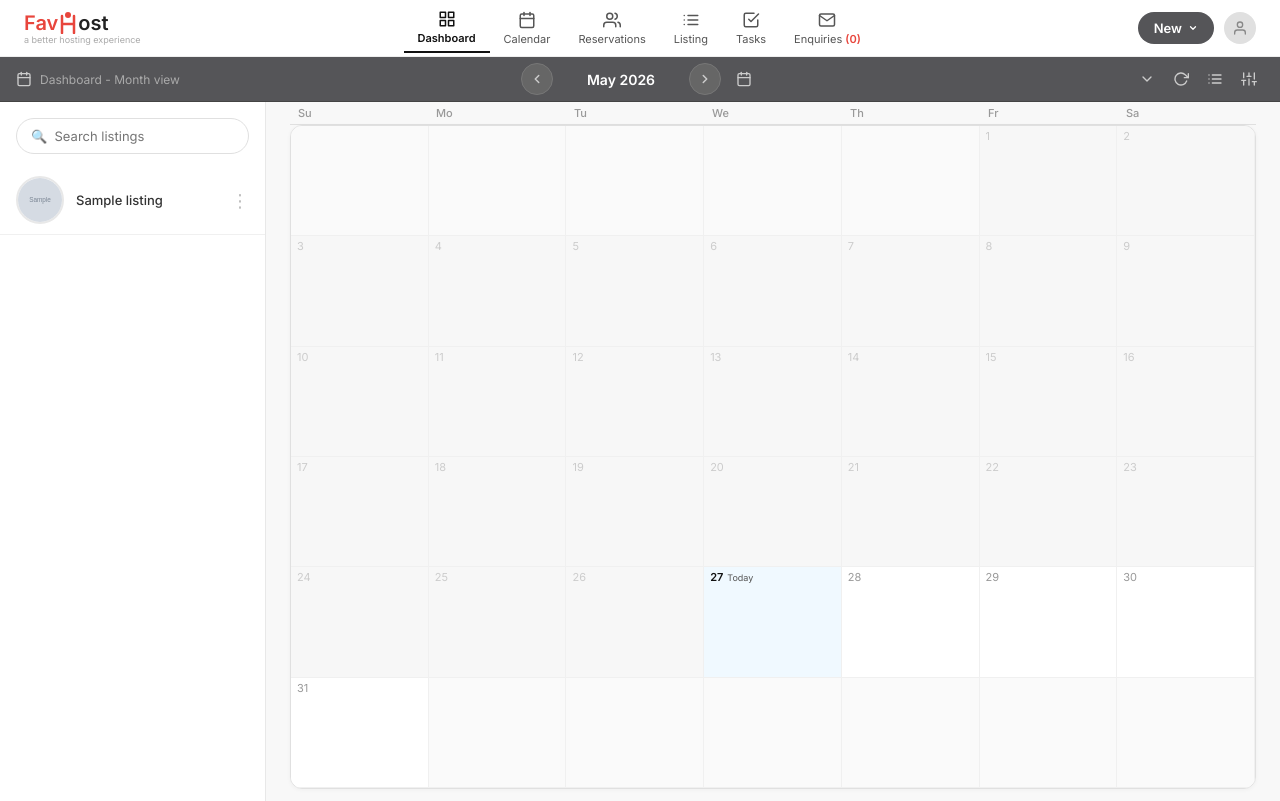
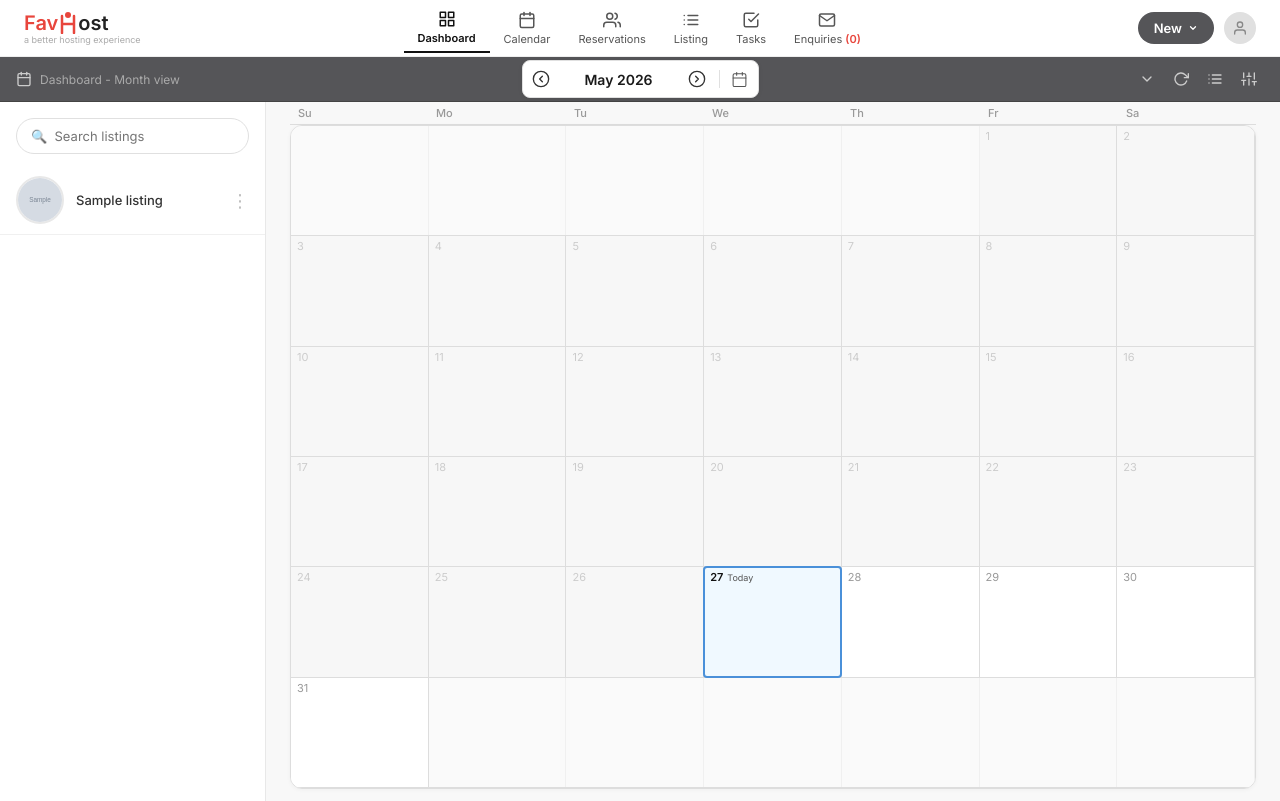
Before and after one commit to adityaaman-2120/Internship_01, a Django app: page / in a window 1280 px wide. Run offline with Django 5.2, Linux system fonts and the light colour scheme; tables that the repository leaves empty hold one stand-in row (values such as "Sample post"); grey boxes marked "Sample" are stand-in pictures.

Commit message:
fix the calander ui

```diff
--- a/reservations/templates/reservations/dashboard.html
+++ b/reservations/templates/reservations/dashboard.html
@@ -16,25 +16,29 @@
             <span style="color:#aaa;font-size:12px;">Dashboard - Month view</span>
         </div>
 
-        <div style="display:flex;align-items:center;gap:8px;margin:0 auto;">
-            <a href="/?{% if selected_listing %}listing_id={{ selected_listing.id }}&{% endif %}month={{ prev_month }}&year={{ prev_year }}" style="display:flex;align-items:center;justify-content:center;width:30px;height:30px;border-radius:50%;background:#666;border:1px solid #777;cursor:pointer;text-decoration:none;">
-                <svg width="14" height="14" viewBox="0 0 24 24" fill="none" stroke="#ccc" stroke-width="2.5" stroke-linecap="round" stroke-linejoin="round">
-                    <polyline points="15 18 9 12 15 6"/>
+        <div style="display:flex;align-items:center;margin:0 auto;background:white;border-radius:8px;border:1px solid #e0e0e0;height:36px;box-shadow:0 1px 4px rgba(0,0,0,0.08);">
+            <a href="/?{% if selected_listing %}listing_id={{ selected_listing.id }}&{% endif %}month={{ prev_month }}&year={{ prev_year }}" style="display:flex;align-items:center;justify-content:center;width:36px;height:36px;border-radius:50%;text-decoration:none;">
+                <svg width="18" height="18" viewBox="0 0 20 20" fill="none" stroke="#333" stroke-width="1.5" stroke-linecap="round" stroke-linejoin="round">
+                    <circle cx="10" cy="10" r="8.5"/>
+                    <polyline points="11.5 7 8.5 10 11.5 13"/>
                 </svg>
             </a>
-            <span style="color:white;font-size:14px;font-weight:700;min-width:120px;text-align:center;">{{ month_name }}</span>
-            <a href="/?{% if selected_listing %}listing_id={{ selected_listing.id }}&{% endif %}month={{ next_month }}&year={{ next_year }}" style="display:flex;align-items:center;justify-content:center;width:30px;height:30px;border-radius:50%;background:#666;border:1px solid #777;cursor:pointer;text-decoration:none;">
-                <svg width="14" height="14" viewBox="0 0 24 24" fill="none" stroke="#ccc" stroke-width="2.5" stroke-linecap="round" stroke-linejoin="round">
-                    <polyline points="9 18 15 12 9 6"/>
+            <span style="font-size:14px;font-weight:700;color:#1a1a1a;min-width:120px;text-align:center;white-space:nowrap;">{{ month_name }}</span>
+            <a href="/?{% if selected_listing %}listing_id={{ selected_listing.id }}&{% endif %}month={{ next_month }}&year={{ next_year }}" style="display:flex;align-items:center;justify-content:center;width:36px;height:36px;border-radius:50%;text-decoration:none;">
+                <svg width="18" height="18" viewBox="0 0 20 20" fill="none" stroke="#333" stroke-width="1.5" stroke-linecap="round" stroke-linejoin="round">
+                    <circle cx="10" cy="10" r="8.5"/>
+                    <polyline points="8.5 7 11.5 10 8.5 13"/>
                 </svg>
             </a>
-            <div style="display:flex;align-items:center;justify-content:center;width:30px;height:30px;cursor:pointer;">
-                <svg width="16" height="16" viewBox="0 0 24 24" fill="none" stroke="#ccc" stroke-width="2" stroke-linecap="round" stroke-linejoin="round">
+            <div style="width:1px;height:18px;background:#e0e0e0;margin:0 4px;"></div>
+            <button style="display:flex;align-items:center;justify-content:center;width:32px;height:32px;border:none;background:transparent;cursor:pointer;margin-right:2px;">
+                <svg width="17" height="17" viewBox="0 0 24 24" fill="none" stroke="#555" stroke-width="1.5" stroke-linecap="round" stroke-linejoin="round">
                     <rect x="3" y="4" width="18" height="18" rx="2" ry="2"/>
-                    <line x1="16" y1="2" x2="16" y2="6"/><line x1="8" y1="2" x2="8" y2="6"/>
+                    <line x1="16" y1="2" x2="16" y2="6"/>
+                    <line x1="8" y1="2" x2="8" y2="6"/>
                     <line x1="3" y1="10" x2="21" y2="10"/>
                 </svg>
-            </div>
+            </button>
         </div>
 
         <div style="display:flex;align-items:center;gap:4px;min-width:200px;justify-content:flex-end;">
@@ -76,22 +80,22 @@
         <div style="flex:1;display:flex;flex-direction:column;overflow:hidden;">
 
         <div style="display:grid;grid-template-columns:repeat(7,1fr);flex-shrink:0;padding:0 24px;">
-            <div style="padding:4px 0 4px 8px;font-size:11px;font-weight:500;color:#999;text-align:left;border-bottom:1px solid #e0e0e0;">Su</div>
-            <div style="padding:4px 0 4px 8px;font-size:11px;font-weight:500;color:#999;text-align:left;border-bottom:1px solid #e0e0e0;">Mo</div>
-            <div style="padding:4px 0 4px 8px;font-size:11px;font-weight:500;color:#999;text-align:left;border-bottom:1px solid #e0e0e0;">Tu</div>
-            <div style="padding:4px 0 4px 8px;font-size:11px;font-weight:500;color:#999;text-align:left;border-bottom:1px solid #e0e0e0;">We</div>
-            <div style="padding:4px 0 4px 8px;font-size:11px;font-weight:500;color:#999;text-align:left;border-bottom:1px solid #e0e0e0;">Th</div>
-            <div style="padding:4px 0 4px 8px;font-size:11px;font-weight:500;color:#999;text-align:left;border-bottom:1px solid #e0e0e0;">Fr</div>
-            <div style="padding:4px 0 4px 8px;font-size:11px;font-weight:500;color:#999;text-align:left;border-bottom:1px solid #e0e0e0;">Sa</div>
+            <div style="padding:4px 0 4px 8px;font-size:11px;font-weight:500;color:#999;text-align:left;border-bottom:1px solid #ddd;">Su</div>
+            <div style="padding:4px 0 4px 8px;font-size:11px;font-weight:500;color:#999;text-align:left;border-bottom:1px solid #ddd;">Mo</div>
+            <div style="padding:4px 0 4px 8px;font-size:11px;font-weight:500;color:#999;text-align:left;border-bottom:1px solid #ddd;">Tu</div>
+            <div style="padding:4px 0 4px 8px;font-size:11px;font-weight:500;color:#999;text-align:left;border-bottom:1px solid #ddd;">We</div>
+            <div style="padding:4px 0 4px 8px;font-size:11px;font-weight:500;color:#999;text-align:left;border-bottom:1px solid #ddd;">Th</div>
+            <div style="padding:4px 0 4px 8px;font-size:11px;font-weight:500;color:#999;text-align:left;border-bottom:1px solid #ddd;">Fr</div>
+            <div style="padding:4px 0 4px 8px;font-size:11px;font-weight:500;color:#999;text-align:left;border-bottom:1px solid #ddd;">Sa</div>
         </div>
 
-        <div style="flex:1;display:flex;flex-direction:column;margin:0 24px 12px;border:1px solid #e0e0e0;border-radius:12px;overflow:hidden;background:white;box-shadow:0 1px 4px rgba(0,0,0,0.04);">
+        <div style="flex:1;display:flex;flex-direction:column;margin:0 24px 12px;border:1px solid #ddd;border-radius:12px;overflow:hidden;background:white;box-shadow:0 1px 4px rgba(0,0,0,0.04);">
             {% for week in weeks %}
-            <div style="flex:1;display:grid;grid-template-columns:repeat(7,1fr);border-bottom:1px solid #f0f0f0;min-height:0;">
+            <div style="flex:1;display:grid;grid-template-columns:repeat(7,1fr);border-bottom:1px solid #ddd;min-height:0;">
                 {% for day in week %}
                 {% if day.month == month %}
-                <div style="overflow:hidden;padding:3px 6px;border-right:1px solid #f0f0f0;background:{% if day == today %}#f0f9ff{% elif day < today %}#f7f7f7{% else %}white{% endif %};position:relative;">
-                    <div style="font-size:11px;font-weight:{% if day == today %}700{% else %}400{% endif %};color:{% if day == today %}#111{% elif day < today %}#ccc{% else %}#999{% endif %};margin-bottom:2px;display:flex;align-items:center;gap:4px;">
+                <div style="padding:3px 6px;border-right:1px solid #ddd;background:{% if day == today %}#f0f9ff{% elif day < today %}#f7f7f7{% else %}white{% endif %};position:relative;" data-date="{{ day|date:'Y-m-d' }}">
+                    <div style="font-size:11px;font-weight:{% if day == today %}700{% else %}400{% endif %};color:{% if day == today %}#111{% elif day < today %}#ccc{% else %}#999{% endif %};margin-bottom:2px;display:flex;align-items:center;gap:4px;position:relative;z-index:3;">
                         {{ day.day }}
                         {% if day == today %}
                         <span style="font-size:9px;color:#555;font-weight:400;">Today</span>
@@ -100,13 +104,15 @@
                     {% for item in listings_with_reservations %}
                     {% for res in item.reservations %}
                     {% if res.checkin_date <= day and res.checkout_date > day %}
-                    <div style="display:flex;align-items:center;background:#5bc8c8;border-radius:20px;padding:1px 6px 1px 2px;margin-bottom:2px;gap:4px;overflow:hidden;max-width:100%;">
+                    <div style="position:absolute;left:0;right:0;height:22px;background:{% if res.checkout_date <= today %}#9dd5d5{% elif res.checkin_date > today %}#3a8a8a{% else %}#5bc8c8{% endif %};top:{{ res.track_top }}px;display:flex;align-items:center;z-index:2;{% if res.checkin_date == day and res.nights == 1 %}margin:0;border-radius:20px;{% elif res.checkin_date == day %}margin:0;border-radius:20px 0 0 20px;padding:0 0 0 6px;{% elif day == res.last_bar_day %}margin:0;border-radius:0 20px 20px 0;padding:0;{% else %}margin:0;border-radius:0;{% endif %}">
+                        {% if res.checkin_date == day %}
                         {% if res.guest_photo %}
-                        <img src="{{ res.guest_photo.url }}" style="width:16px;height:16px;border-radius:50%;object-fit:cover;flex-shrink:0;border:1px solid rgba(255,255,255,0.5);">
+                        <img src="{{ res.guest_photo.url }}" style="width:16px;height:16px;border-radius:50%;object-fit:cover;flex-shrink:0;border:1px solid rgba(255,255,255,0.5);margin-right:4px;">
                         {% else %}
-                        <div style="width:16px;height:16px;border-radius:50%;background:rgba(255,255,255,0.3);color:white;display:flex;align-items:center;justify-content:center;font-size:8px;font-weight:600;flex-shrink:0;">{{ res.guest_name|first|upper }}</div>
+                        <div style="width:16px;height:16px;border-radius:50%;background:rgba(255,255,255,0.3);color:white;display:flex;align-items:center;justify-content:center;font-size:8px;font-weight:600;flex-shrink:0;margin-right:4px;">{{ res.guest_name|first|upper }}</div>
                         {% endif %}
                         <span style="font-size:10px;color:white;font-weight:500;white-space:nowrap;overflow:hidden;text-overflow:ellipsis;">{{ res.guest_name }}</span>
+                        {% endif %}
                     </div>
                     {% endif %}
                     {% if res.checkout_date == day and res.price_per_night %}
@@ -139,4 +145,30 @@
 
 </div>
 
+<script>
+document.addEventListener('DOMContentLoaded', function() {
+    var today = '{{ today|date:"Y-m-d" }}';
+    var cells = document.querySelectorAll('[data-date]');
+    var selected = null;
+    var overlay = null;
+    cells.forEach(function(cell) {
+        if (cell.getAttribute('data-date') === today) {
+            var div = document.createElement('div');
+            div.style.cssText = 'position:absolute;inset:-1px;z-index:999;pointer-events:none;border:2px solid #4a90d9;border-radius:4px;';
+            cell.appendChild(div);
+            selected = cell;
+            overlay = div;
+        }
+        cell.style.cursor = 'pointer';
+        cell.addEventListener('click', function() {
+            if (selected && overlay) overlay.remove();
+            var div = document.createElement('div');
+            div.style.cssText = 'position:absolute;inset:-1px;z-index:999;pointer-events:none;border:2px solid #4a90d9;border-radius:4px;';
+            this.appendChild(div);
+            selected = this;
+            overlay = div;
+        });
+    });
+});
+</script>
 {% endblock %}
--- a/reservations/views.py
+++ b/reservations/views.py
@@ -34,6 +34,8 @@ def get_calendar_context(request):
     if selected_listing:
         reservations_qs = reservations_qs.filter(listing=selected_listing)
     reservations = list(reservations_qs.distinct())
+    for r in reservations:
+        r.last_bar_day = r.checkout_date - datetime.timedelta(days=1)
 
     if month == 1:
         prev_month, prev_year = 12, year - 1
@@ -50,6 +52,7 @@ def get_calendar_context(request):
     display_listings = [selected_listing] if selected_listing else list(listings)
     listings_with_reservations = []
     bar_colors = ["#00b4d8", "#4ecdc4", "#45b7d1", "#96ceb4"]
+    global_track = 0
     for listing in display_listings:
         listing_reservations = []
         for idx, r in enumerate(reservations):
@@ -57,6 +60,9 @@ def get_calendar_context(request):
                 r.duration_days = (r.checkout_date - r.checkin_date).days
                 r.start_col = r.checkin_date.day + 1
                 r.bar_color = bar_colors[idx % len(bar_colors)]
+                r.track_index = global_track
+                r.track_top = 24 + global_track * 24
+                global_track += 1
                 listing_reservations.append(r)
         listings_with_reservations.append({
             'listing': listing,
@@ -102,6 +108,19 @@ def dashboard_view(request):
 
 def timeline_view(request):
     context = get_calendar_context(request)
+    month = context['month']
+    year = context['year']
+    dropdown_months = []
+    for i in range(12):
+        m = month + i
+        y = year + (m - 1) // 12
+        m = ((m - 1) % 12) + 1
+        dropdown_months.append({
+            'month': m,
+            'year': y,
+            'label': datetime.date(y, m, 1).strftime('%B %Y'),
+        })
+    context['dropdown_months'] = dropdown_months
     return render(request, 'reservations/timeline.html', context)
 
 
```
Also changed, not shown: reservations/templates/reservations/timeline.html (+41 -12 lines), media/guest_photos/Screenshot_2026-05-22_161411-removebg-preview.png (added), media/guest_photos/image_93.png (added).
